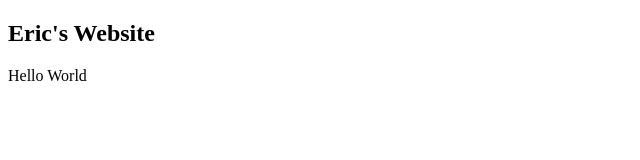
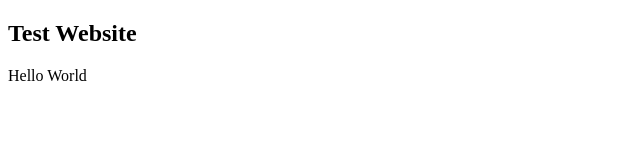
Before and after one commit to ericlwong/ericlwong.github.io, a plain HTML site: page index.html in a window 1280 px wide. Shown: the full height of the page, 0-640 px from the left. Drawn offline with Linux system fonts and the light colour scheme.

Commit message:
Initial commit

```diff
--- a/index.html
+++ b/index.html
@@ -1,8 +1,12 @@
 <!DOCTYPE html>
 <html>
+    <head>
+        <title> Eric's Website </title>
+    </head>
+
     <article>
         <header>
-            <h1> Eric's Website </h1>
+            <h1> Test Website </h1>
         </header>
     </article>
 
```
